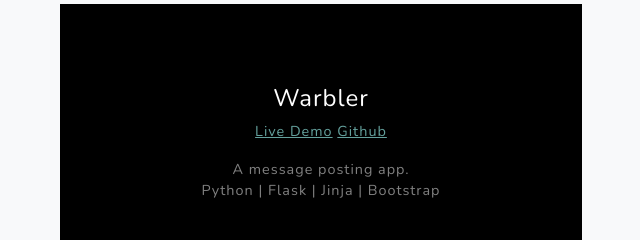
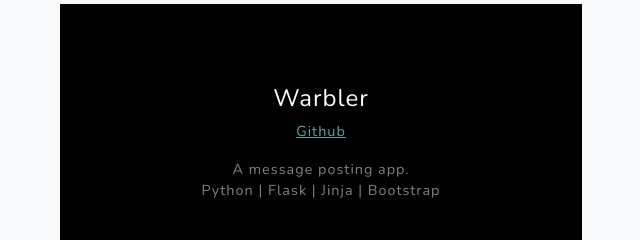
Before and after one commit to d-lowes/portfolio-website, a plain HTML site: page index.html in a window 1280 px wide. Shown: the part 2180-2420 px from the top of the page, 58-698 px from the left. Drawn offline with nearby package versions, Linux system fonts and the light colour scheme.

Commit message:
remove live demo for warbler

```diff
--- a/index.html
+++ b/index.html
@@ -165,7 +165,7 @@
                 <div class="project-text w-100 my-auto text-center text-lg-left">
                   <h4 class="text-white">Warbler</h4>
                   <p class="mb-0 text-white-50">
-                    <a href="https://warbler-twitter-clone-by-d-lowes.onrender.com/">Live Demo</a>
+                    <!-- <a href="https://warbler-twitter-clone-by-d-lowes.onrender.com/">Live Demo</a> -->
                     <a href="https://github.com/d-lowes/flask-warbler">Github</a>
                   </p>
                   <p>
```
